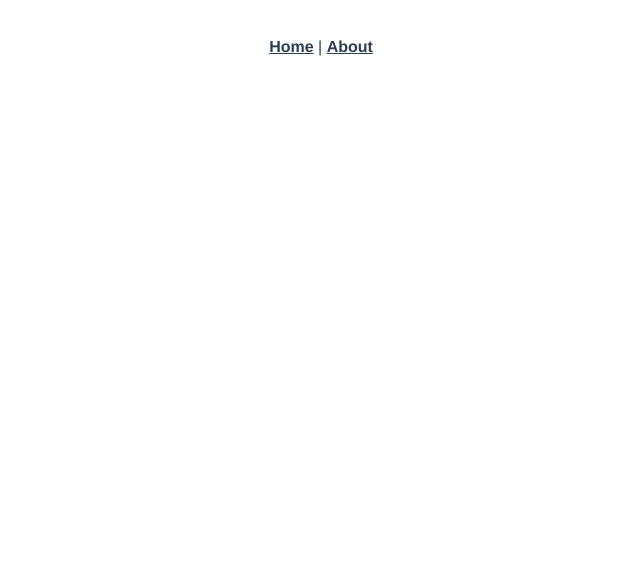
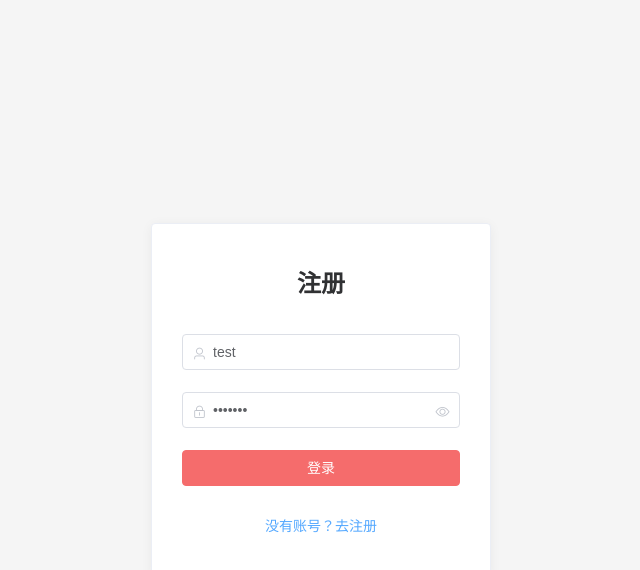
Before and after one commit to ry09iu/Purely-blog-Vue, a Vue app: page /login in a window 1280 px wide. Shown: the top 570 px of the page, without its empty margins (319-959 px from the left). Built offline with nearby package versions, Linux system fonts and the light colour scheme.

Commit message:
登录和注册页面开发

```diff
--- a/package.json
+++ b/package.json
@@ -9,6 +9,7 @@
   },
   "dependencies": {
     "core-js": "^3.6.5",
+    "element-ui": "^2.13.2",
     "vue": "^2.6.11",
     "vue-router": "^3.2.0",
     "vuex": "^3.4.0"
@@ -37,8 +38,7 @@
       "node": true
     },
     "extends": [
-      "plugin:vue/essential",
-      "@vue/standard"
+      "plugin:vue/essential"
     ],
     "parserOptions": {
       "parser": "babel-eslint"
--- a/src/App.vue
+++ b/src/App.vue
@@ -1,10 +1,11 @@
 <template>
   <div id="app">
-    <div id="nav">
+    <!-- <div id="nav">
       <router-link to="/">Home</router-link> |
-      <router-link to="/about">About</router-link>
-    </div>
-    <router-view/>
+      <router-link to="/about">About</router-link> |
+      <router-link to="/login">Login</router-link>
+    </div> -->
+    <router-view />
   </div>
 </template>
 
--- a/src/main.js
+++ b/src/main.js
@@ -2,7 +2,10 @@ import Vue from 'vue'
 import App from './App.vue'
 import router from './router'
 import store from './store'
+import ElementUI from 'element-ui'
+import 'element-ui/lib/theme-chalk/index.css'
 
+Vue.use(ElementUI)
 Vue.config.productionTip = false
 
 new Vue({
--- a/src/router/index.js
+++ b/src/router/index.js
@@ -1,8 +1,8 @@
-import Vue from 'vue'
-import VueRouter from 'vue-router'
-import Home from '../views/Home.vue'
+import Vue from 'vue';
+import VueRouter from 'vue-router';
+import Home from '../views/Home.vue';
 
-Vue.use(VueRouter)
+Vue.use(VueRouter);
 
 const routes = [
     {
@@ -17,13 +17,19 @@ const routes = [
         // this generates a separate chunk (about.[hash].js) for this route
         // which is lazy-loaded when the route is visited.
         component: () => import(/* webpackChunkName: "about" */ '../views/About.vue')
+    },
+    {
+        path: '/login',
+        name: 'Login',
+        hidden: true,
+        component: () => import('@/views/system/login/index.vue')
     }
-]
+];
 
 const router = new VueRouter({
     mode: 'history',
     base: process.env.BASE_URL,
     routes
-})
+});
 
-export default router
+export default router;
--- /dev/null
+++ b/src/views/system/login/index.vue
@@ -0,0 +1,137 @@
+<template>
+  <div class="login-page">
+    <div class="login-container">
+      <el-form
+        class="login-form"
+        ref="loginForm"
+        :model="formData"
+        :rules="loginRules"
+        size="medium"
+        label-width="100px"
+      >
+        <el-card>
+          <el-row>
+            <h2 v-if="!isLogin">登陆</h2>
+            <h2 v-else>注册</h2>
+          </el-row>
+          <el-row style="margin-top: 16px">
+            <el-form-item label-width="0" prop="username">
+              <el-input
+                v-model="formData.username"
+                placeholder="请输入用户名"
+                clearable
+                prefix-icon="el-icon-user"
+                style="width: 100%"
+              ></el-input>
+            </el-form-item>
+            <el-form-item label-width="0" prop="password">
+              <el-input
+                v-model="formData.password"
+                placeholder="请输入密码"
+                clearable
+                prefix-icon="el-icon-lock"
+                show-password
+                style="width: 100%"
+              ></el-input>
+            </el-form-item>
+            <el-form-item v-if="!isLogin" label-width="0" prop="password">
+              <el-input
+                v-model="formData.rePassword"
+                placeholder="请再次确认密码"
+                clearable
+                prefix-icon="el-icon-lock"
+                show-password
+                style="width: 100%"
+              ></el-input>
+            </el-form-item>
+          </el-row>
+          <el-form-item label-width="0" size="medium">
+            <el-button type="danger" @click="submitForm" style="width: 100%"
+              >登录</el-button
+            >
+          </el-form-item>
+          <el-form-item label-width="0" size="medium">
+            <a v-if="isLogin" class="regist-btn" @click="switchBtn"
+              >没有账号？去注册</a
+            >
+            <a v-else class="login-btn" @click="switchBtn">已有账号？去登录</a>
+          </el-form-item>
+        </el-card>
+      </el-form>
+    </div>
+  </div>
+</template>
+<script>
+export default {
+  components: {},
+  props: [],
+  data() {
+    return {
+      isLogin: true,
+      formData: {
+        username: "test",
+        password: "test123",
+        rePassword: ""
+      },
+      loginRules: {
+        username: [
+          {
+            required: true,
+            message: "请输入用户名",
+            trigger: "blur"
+          }
+        ],
+        password: [
+          {
+            required: true,
+            message: "请输入密码",
+            trigger: "blur"
+          }
+        ],
+        rePassword: [
+          {
+            required: true,
+            message: "请再次确认密码",
+            trigger: "blur"
+          }
+        ]
+      }
+    };
+  },
+  computed: {},
+  watch: {},
+  created() {},
+  mounted() {},
+  methods: {
+    switchBtn() {
+      this.isLogin = !this.isLogin;
+    },
+    submitForm() {
+      this.$refs["loginForm"].validate(valid => {
+        if (!valid) return;
+        this.$message.warning("登录中");
+        this.login();
+      });
+    },
+    login() {
+      console.log(this.formData);
+      this.loading = true;
+      setTimeout(() => {
+        this.$message.success("登录成功");
+        this.loading = false;
+        this.$router.push("/");
+      }, 1000);
+    },
+    regist() {
+      // TODO 注册请求
+      console.log(this.formData);
+    },
+    resetForm() {
+      this.$refs["loginForm"].resetFields();
+    }
+  }
+};
+</script>
+<style lang="scss">
+@import "./style.scss";
+</style>
--- /dev/null
+++ b/src/views/system/login/style.scss
@@ -0,0 +1,39 @@
+.login-page {
+  position: absolute;
+  top: 0;
+  left: 0;
+  right: 0;
+  bottom: 0;
+}
+
+.login-container {
+  display: flex;
+  justify-content: center;
+  align-items: center;
+  width: 100%;
+  height: 100%;
+  background: #f5f5f5;
+}
+
+.login-form {
+  max-width: 100%;
+  width: 340px;
+
+  .el-card {
+    box-shadow: 0 2px 12px 0 rgba(0, 0, 0, 0.05);
+
+    .el-card__body {
+      padding: 20px 30px 10px;
+    }
+  }
+}
+
+.regist-btn {
+  cursor: pointer;
+  color: #54a8ff;
+}
+
+.login-btn {
+  cursor: pointer;
+  color: #54a8ff;
+}
```
Also changed, not shown: 2 other files (tests, documents, lock files or other folders). Lines whose indentation alone changed are shown as unchanged.
